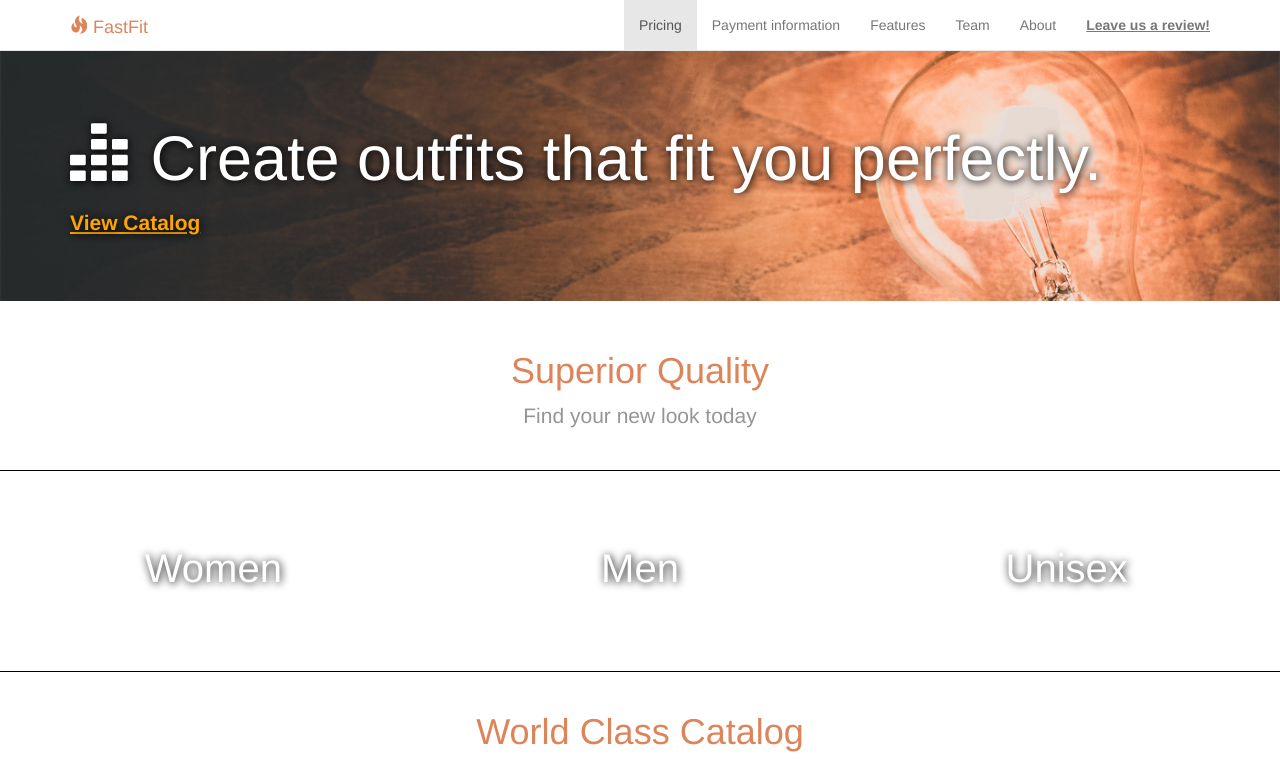
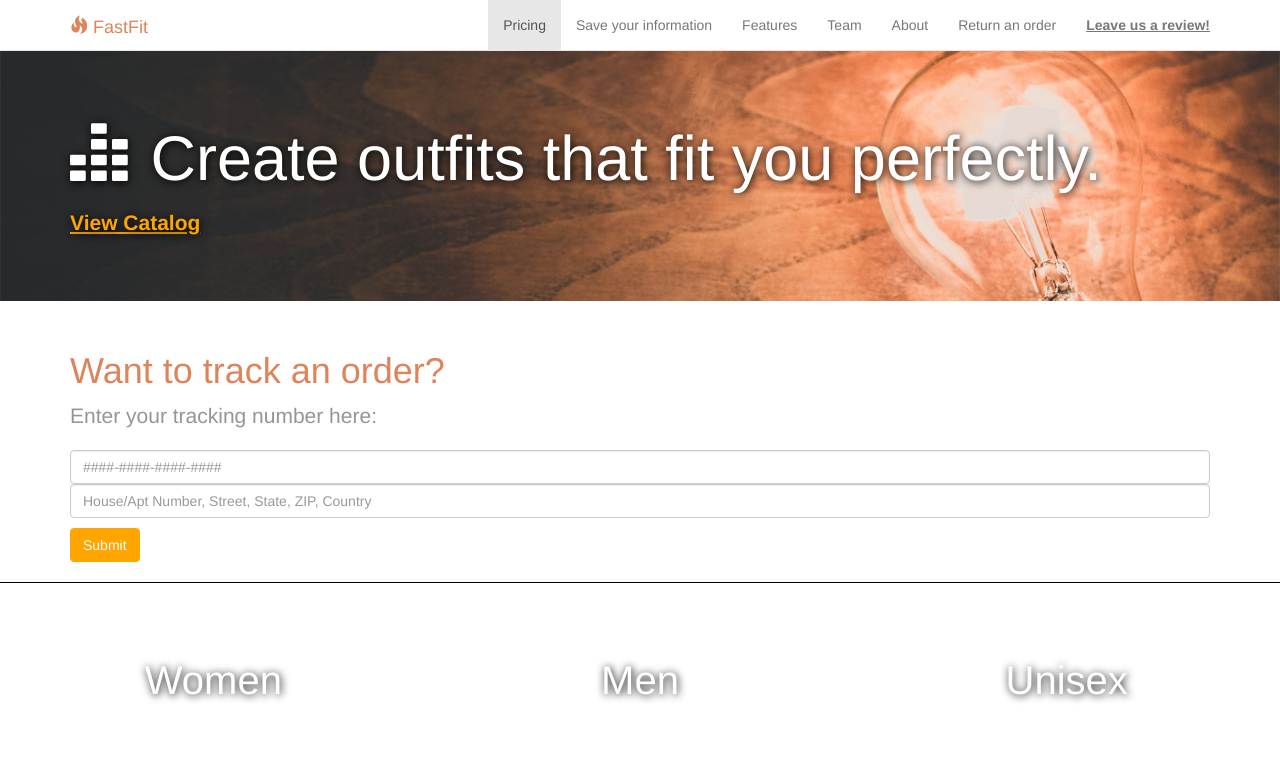
Before and after one commit to ZionLangan/FastFit, a plain HTML site: page index.html in a window 1280 px wide. Shown: the top 759 px of the page. Drawn offline with Linux system fonts and the light colour scheme.

Commit message:
Add files via upload

```diff
--- a/index.html
+++ b/index.html
@@ -52,7 +52,7 @@ Although you can use them, for a more unique website, replace these images with
                         <a href="#">Pricing</a>
                     </li>
                     <li>
-                        <A HREF="pages/about.html">Payment information</A>
+                        <A HREF="pages/about.html">Save your information</A>
                     </li>
                     <li>
                         <a href="#">Features</a>
@@ -62,6 +62,9 @@ Although you can use them, for a more unique website, replace these images with
                     </li>
                     <li>
                         <a href="#">About</a>
+                    </li>
+                    <li>
+                        <a href="pages/return.html">Return an order</a>
                     </li>
                     <li>
                         <a href="#LeaveReview"><b><u>Leave us a review!</u></b></a>
@@ -85,8 +88,15 @@ Although you can use them, for a more unique website, replace these images with
     <div class="container">
         <div class="row">
             <div class="col-xs-12">
-                <h1 class="text-center">Superior Quality</h1>
-                <p class="lead text-center">Find your new look today</p>
+                <h1 class="text">Want to track an order?</h1>
+                <p class="lead text">Enter your tracking number here: </p>
+                <ul class="list-unstyled">
+                  <input type="text-align: center" class="form-control" placeholder="####-####-####-####" size = "100">
+                  <input type="email" size="50" class="form-control" placeholder="House/Apt Number, Street, State, ZIP, Country">
+    						</ul>
+                <button class="btn btn-primary" type="button">
+                  Submit
+                </button>
             </div>
         </div>
     </div>
```
